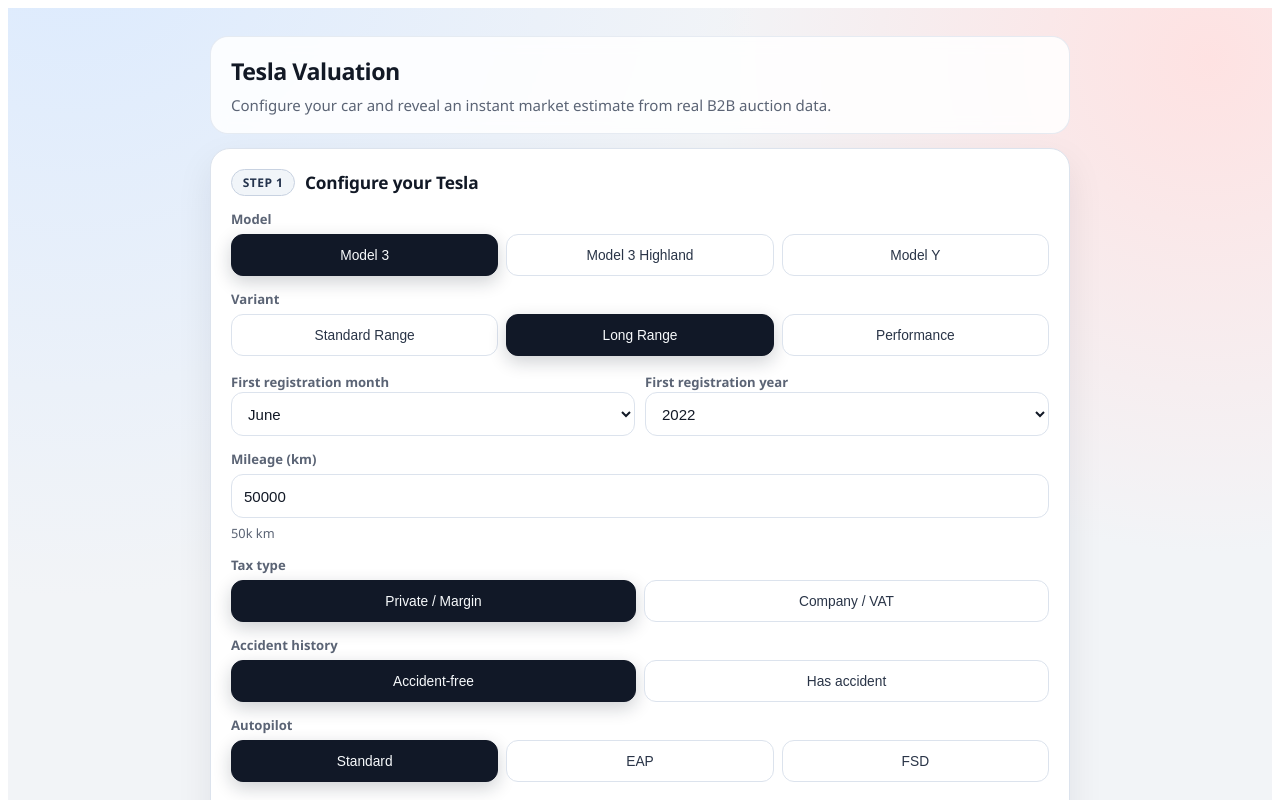
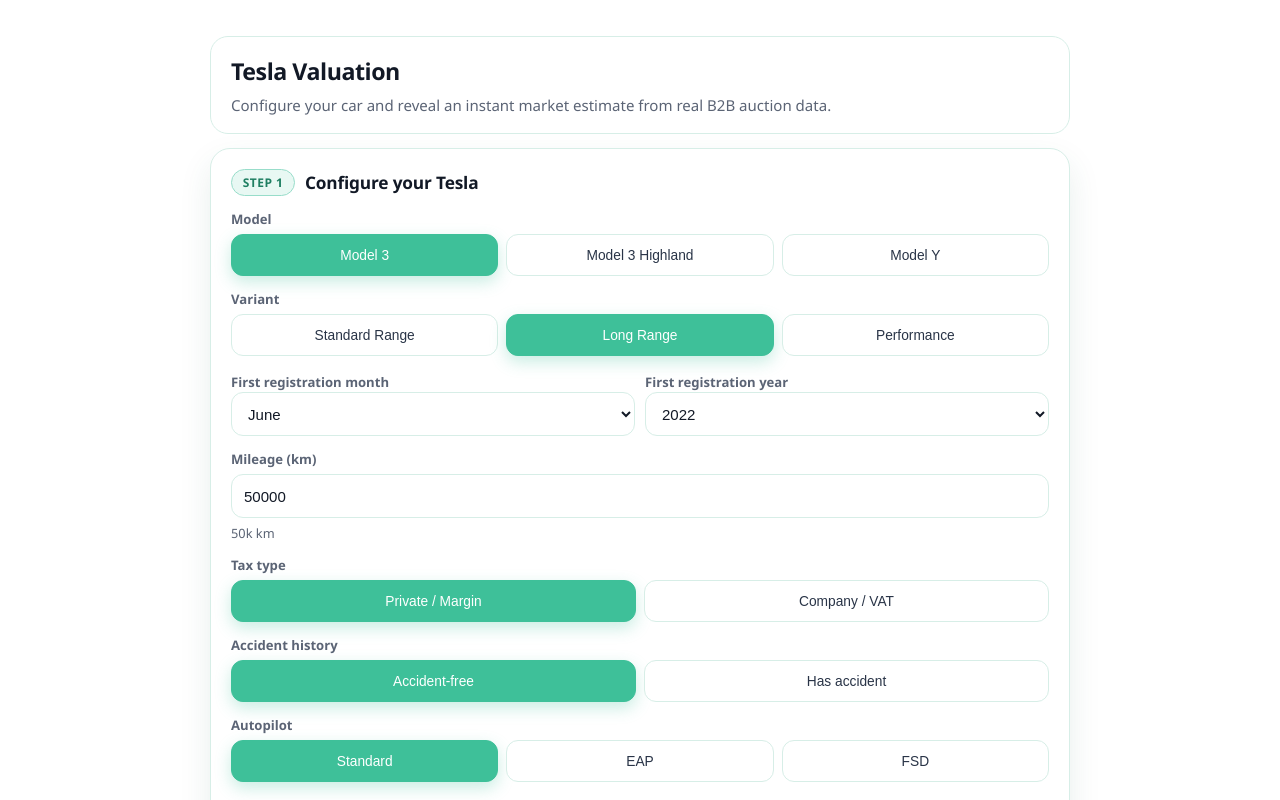
Before and after one commit to JohannesMaerz2000/tesla-valuation-widget, a React (Vite) app: page / in a window 1280 px wide. Shown: the top 800 px of the page. Built offline with nearby package versions, Linux system fonts and the light colour scheme.

Commit message:
colorchange

```diff
--- a/src/App.css
+++ b/src/App.css
@@ -1,25 +1,24 @@
 #tesla-valuation-widget-container {
-  --bg: #f2f4f7;
+  --bg: #ffffff;
   --surface: #ffffff;
-  --surface-muted: #f8fafc;
+  --surface-muted: #f7fffc;
   --text: #121926;
   --text-soft: #5b6475;
-  --border: #dce3ed;
-  --accent: #0f172a;
-  --accent-strong: #020617;
+  --border: #d7eee7;
+  --accent: #3ec099;
+  --accent-strong: #2ea880;
+  --accent-soft: #e8f8f3;
+  --accent-border: #98ddca;
   --warning-bg: #fff7ed;
   --warning-text: #9a3412;
   --error-bg: #fef2f2;
   --error-text: #991b1b;
-  --shadow: 0 14px 36px rgba(9, 19, 40, 0.08);
+  --shadow: 0 14px 32px rgba(36, 102, 83, 0.1);
 }
 
 #tesla-valuation-widget-container {
   min-height: 100%;
-  background:
-    radial-gradient(circle at 5% -10%, #dbeafe 0%, transparent 42%),
-    radial-gradient(circle at 95% 5%, #fee2e2 0%, transparent 32%),
-    var(--bg);
+  background: var(--bg);
   color: var(--text);
   font-family: 'Avenir Next', 'Segoe UI', sans-serif;
   padding: 20px 14px;
@@ -39,10 +38,10 @@
 
 .widget-header {
   padding: 18px 20px;
-  background: rgba(255, 255, 255, 0.86);
-  border: 1px solid rgba(220, 227, 237, 0.7);
+  background: rgba(255, 255, 255, 0.98);
+  border: 1px solid var(--border);
   border-radius: 18px;
-  backdrop-filter: blur(8px);
+  backdrop-filter: blur(3px);
 }
 
 .widget-header h1 {
@@ -71,7 +70,7 @@
 }
 
 .result-card {
-  background: linear-gradient(165deg, #ffffff 0%, #f7fafc 100%);
+  background: linear-gradient(165deg, #ffffff 0%, var(--accent-soft) 100%);
 }
 
 .journey-card.muted {
@@ -99,9 +98,9 @@
   min-width: 64px;
   padding: 4px 10px;
   border-radius: 999px;
-  border: 1px solid #c8d2e1;
-  background: #f1f5f9;
-  color: #24334d;
+  border: 1px solid var(--accent-border);
+  background: var(--accent-soft);
+  color: #1f7f62;
   font-size: 0.75rem;
   font-weight: 700;
   letter-spacing: 0.04em;
@@ -140,7 +139,7 @@
 .field select:focus,
 .choice:focus-visible,
 .primary-button:focus-visible {
-  outline: 2px solid #60a5fa;
+  outline: 2px solid var(--accent);
   outline-offset: 2px;
 }
 
@@ -175,14 +174,14 @@
 }
 
 .choice:hover {
-  border-color: #97a5b8;
+  border-color: var(--accent-border);
 }
 
 .choice.active {
-  border-color: #111827;
-  background: #111827;
-  color: #f8fafc;
-  box-shadow: 0 6px 18px rgba(17, 24, 39, 0.2);
+  border-color: var(--accent);
+  background: var(--accent);
+  color: #ffffff;
+  box-shadow: 0 6px 16px rgba(62, 192, 153, 0.28);
 }
 
 .toggles {
@@ -230,16 +229,17 @@
   width: 100%;
   min-height: 44px;
   border-radius: 12px;
-  border: 1px solid #cbd5e1;
+  border: 1px solid var(--accent-border);
   background: #fff;
-  color: #1e293b;
+  color: #1f7f62;
   font-size: 0.9rem;
   font-weight: 600;
   cursor: pointer;
 }
 
 .secondary-button:hover {
-  border-color: #94a3b8;
+  border-color: var(--accent);
+  background: var(--accent-soft);
 }
 
 .status-note {
@@ -273,7 +273,7 @@
 }
 
 .price-block {
-  border: 1px solid #e2e8f0;
+  border: 1px solid var(--accent-border);
   border-radius: 16px;
   background: #ffffff;
   padding: 16px;
@@ -301,7 +301,7 @@
 }
 
 .meta-grid > div {
-  border: 1px solid #e2e8f0;
+  border: 1px solid var(--accent-border);
   border-radius: 12px;
   background: #fff;
   padding: 10px 12px;
@@ -331,7 +331,7 @@
 }
 
 .comparable-item {
-  border: 1px solid #dbe4f0;
+  border: 1px solid var(--accent-border);
   border-radius: 14px;
   background: #fff;
   padding: 12px;
@@ -350,8 +350,8 @@
   min-height: 24px;
   padding: 0 8px;
   border-radius: 999px;
-  border: 1px solid #cbd5e1;
-  background: #f8fafc;
+  border: 1px solid var(--accent-border);
+  background: var(--accent-soft);
   font-size: 0.75rem;
   font-weight: 600;
 }
```
